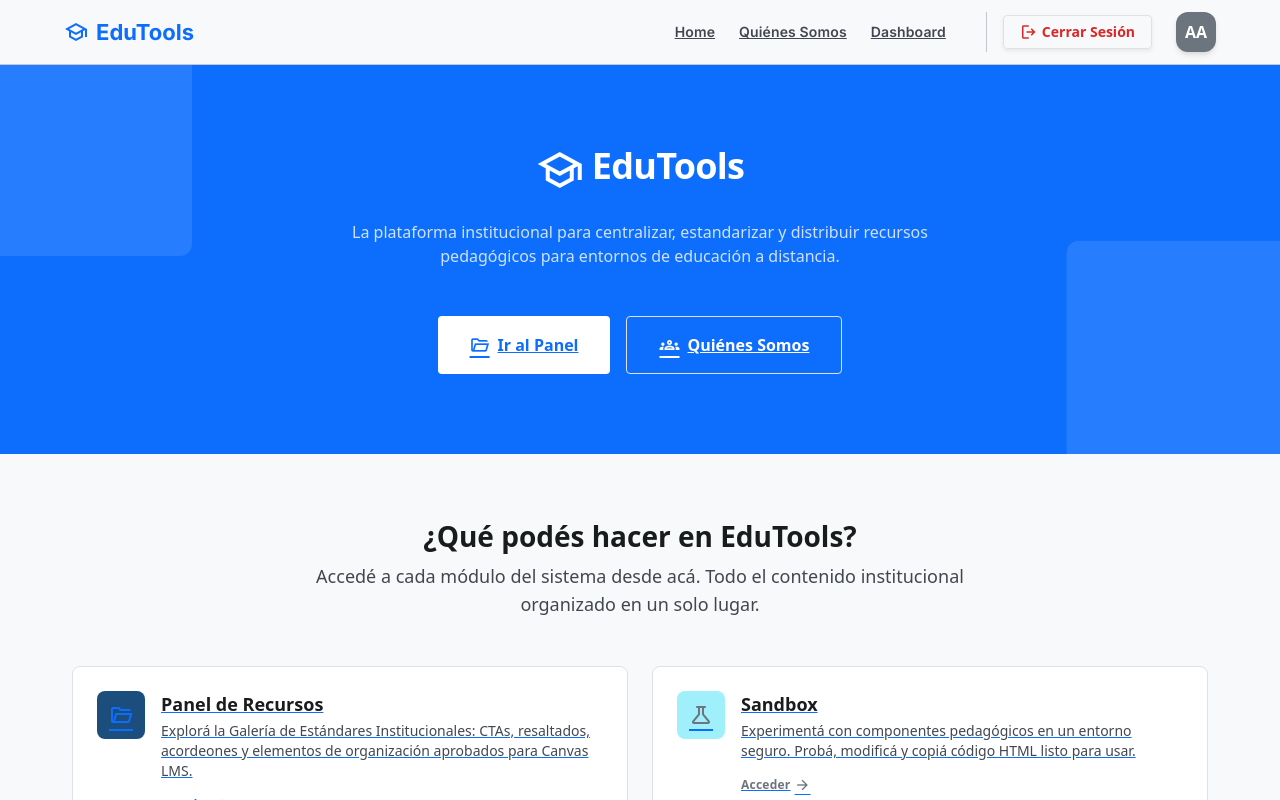
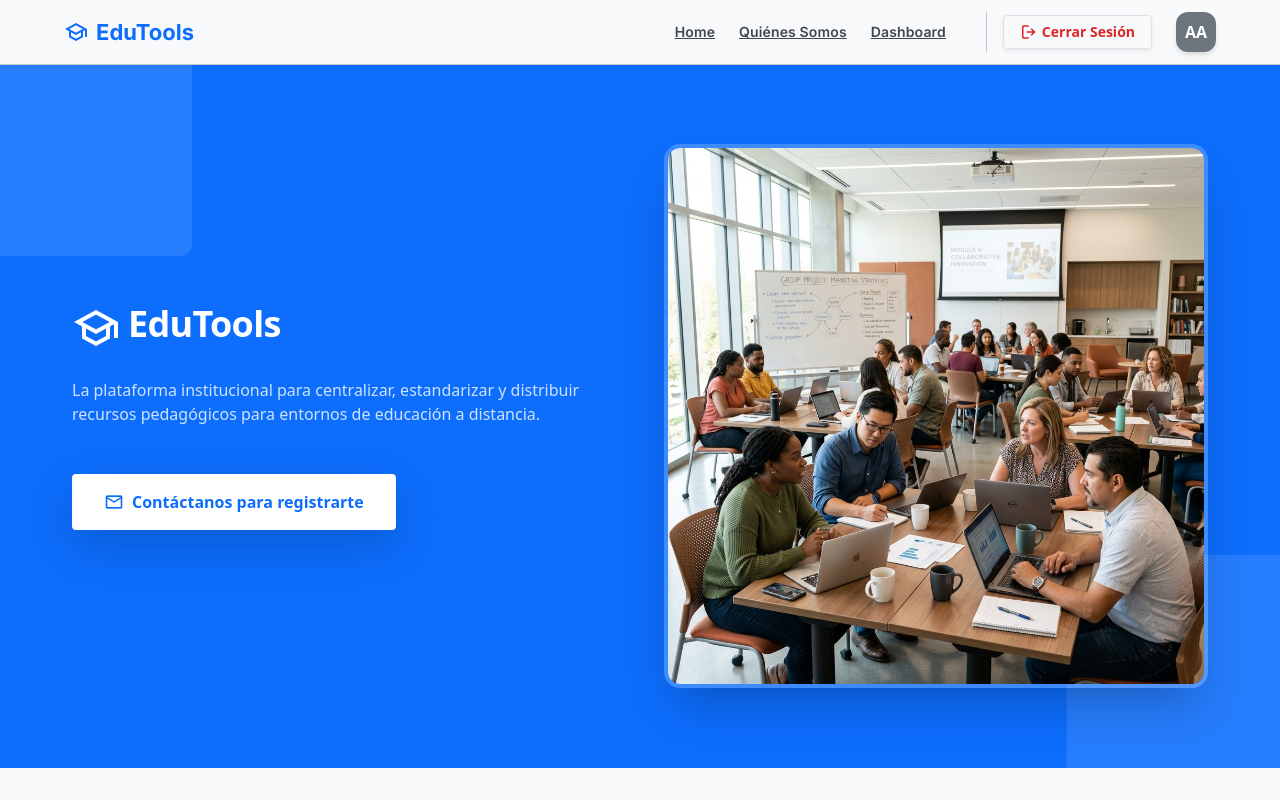
Before and after one commit to ISPC-TSDWAD/ModPWeb--Dev6, an Angular app in the folder Frontend/: page /home in a window 1280 px wide. Shown: the top 800 px of the page. Built offline with nearby package versions, Linux system fonts and the light colour scheme; no server answers; sample sign-in values are in the browser's storage.

Commit message:
feat: refactor Home layout, add contact form modal, replace buttons with image

```diff
--- a/Frontend/src/app/features/home/home.component.html
+++ b/Frontend/src/app/features/home/home.component.html
@@ -6,26 +6,26 @@
       <div class="absolute top-0 left-0 w-96 h-96 bg-white rounded-full -translate-x-1/2 -translate-y-1/2"></div>
       <div class="absolute bottom-0 right-0 w-80 h-80 bg-white rounded-full translate-x-1/3 translate-y-1/3"></div>
     </div>
-    <div class="relative max-w-[1200px] mx-auto px-xl py-20 flex flex-col items-center text-center gap-lg">
+    <div class="relative max-w-[1200px] mx-auto px-xl py-20 grid grid-cols-1 md:grid-cols-2 gap-12 items-center">
+      <div class="flex flex-col items-start text-left gap-6 z-10">
         <div class="flex items-center gap-sm">
           <span class="material-symbols-outlined text-white text-[48px]">school</span>
           <h1 class="text-display-lg text-white font-bold">EduTools</h1>
         </div>
-      <p class="text-title-lg text-white/80 max-w-2xl">
+        <p class="text-title-lg text-white/80">
           La plataforma institucional para centralizar, estandarizar y distribuir recursos pedagógicos
           para entornos de educación a distancia.
         </p>
-      <div class="flex gap-md flex-wrap justify-center mt-sm">
-        <a routerLink="/dashboard"
-          class="bg-white text-primary font-bold px-8 py-3 rounded-lg hover:bg-primary-container transition-colors flex items-center gap-2">
-          <span class="material-symbols-outlined text-[20px]">folder_open</span>
-          Ir al Panel
-        </a>
-        <a routerLink="/about"
-          class="border border-white/60 text-white font-bold px-8 py-3 rounded-lg hover:bg-white/10 transition-colors flex items-center gap-2">
-          <span class="material-symbols-outlined text-[20px]">groups</span>
-          Quiénes Somos
-        </a>
+        <div class="mt-sm">
+          <button (click)="abrirModalContacto()"
+            class="bg-white text-primary font-bold px-8 py-3 rounded-lg shadow-lg hover:bg-primary-container transition-all flex items-center gap-2">
+            <span class="material-symbols-outlined text-[20px]">mail</span>
+            Contáctanos para registrarte
+          </button>
+        </div>
+      </div>
+      <div class="z-10 rounded-2xl overflow-hidden shadow-2xl border-4 border-white/20">
+        <img src="assets/aula.png" alt="Aula de estudiantes interactuando y aprendiendo" class="w-full h-auto object-cover hover:scale-105 transition-transform duration-700">
       </div>
     </div>
   </section>
@@ -114,5 +114,83 @@
   </section>
 
 
+  <!-- Modal de Contacto -->
+  @if (mostrarModalContacto) {
+    <div class="fixed inset-0 z-50 flex items-center justify-center p-4 bg-black/60 backdrop-blur-sm animate-fade-in">
+      <div class="bg-surface rounded-2xl shadow-2xl w-full max-w-lg overflow-hidden animate-slide-up">
+
+        <div class="flex justify-between items-center bg-primary text-white px-6 py-4">
+          <h3 class="text-title-lg font-bold flex items-center gap-2">
+            <span class="material-symbols-outlined">mail</span>
+            Solicitar Registro
+          </h3>
+          <button (click)="cerrarModalContacto()" class="text-white/80 hover:text-white transition-colors">
+            <span class="material-symbols-outlined">close</span>
+          </button>
+        </div>
+
+        <div class="p-6">
+          @if (mensajeContactoExito) {
+            <div class="bg-[#e6f4ea] text-[#137333] p-4 rounded-lg flex items-start gap-3 mb-4 border border-[#ceead6]">
+              <span class="material-symbols-outlined">check_circle</span>
+              <div>
+                <p class="font-bold">¡Mensaje enviado con éxito!</p>
+                <p class="text-sm">Nos pondremos en contacto pronto.</p>
+              </div>
+            </div>
+          } @else {
+            <p class="text-on-surface-variant mb-6">
+              Completá el formulario y nuestro equipo te enviará las instrucciones para acceder al panel.
+            </p>
+
+            <form [formGroup]="contactoForm" (ngSubmit)="enviarContacto()" class="flex flex-col gap-4">
+              <!-- Nombre -->
+              <div>
+                <label class="block text-label-md text-on-surface mb-1 font-semibold">Nombre Completo</label>
+                <input type="text" formControlName="nombre"
+                  class="w-full bg-surface border rounded-lg px-4 py-2 outline-none focus:border-primary focus:ring-1 focus:ring-primary transition-all"
+                  [class.border-error]="esCampoContactoInvalido('nombre')" [class.border-outline]="!esCampoContactoInvalido('nombre')">
+                @if (esCampoContactoInvalido('nombre')) {
+                  <p class="text-error text-body-sm mt-1">El nombre es requerido y debe tener al menos 3 letras.</p>
+                }
+              </div>
+
+              <!-- Email -->
+              <div>
+                <label class="block text-label-md text-on-surface mb-1 font-semibold">Correo Electrónico</label>
+                <input type="email" formControlName="email"
+                  class="w-full bg-surface border rounded-lg px-4 py-2 outline-none focus:border-primary focus:ring-1 focus:ring-primary transition-all"
+                  [class.border-error]="esCampoContactoInvalido('email')" [class.border-outline]="!esCampoContactoInvalido('email')">
+                @if (esCampoContactoInvalido('email')) {
+                  <p class="text-error text-body-sm mt-1">Ingresa un email válido.</p>
+                }
+              </div>
+
+              <!-- Mensaje -->
+              <div>
+                <label class="block text-label-md text-on-surface mb-1 font-semibold">Mensaje</label>
+                <textarea formControlName="mensaje" rows="4"
+                  class="w-full bg-surface border rounded-lg px-4 py-2 outline-none focus:border-primary focus:ring-1 focus:ring-primary transition-all resize-none"
+                  [class.border-error]="esCampoContactoInvalido('mensaje')" [class.border-outline]="!esCampoContactoInvalido('mensaje')"></textarea>
+                @if (esCampoContactoInvalido('mensaje')) {
+                  <p class="text-error text-body-sm mt-1">El mensaje es requerido (mín. 10 caracteres).</p>
+                }
+              </div>
+
+              <div class="flex justify-end gap-3 mt-4">
+                <button type="button" (click)="cerrarModalContacto()" class="px-6 py-2 text-primary font-bold hover:bg-surface-variant rounded-lg transition-colors">
+                  Cancelar
+                </button>
+                <button type="submit" [disabled]="contactoForm.invalid"
+                  class="bg-primary text-white px-6 py-2 rounded-lg font-bold disabled:opacity-50 hover:bg-primary/90 transition-colors">
+                  Enviar Mensaje
+                </button>
+              </div>
+            </form>
+          }
+        </div>
+      </div>
+    </div>
+  }
 
 </div>
--- a/Frontend/src/app/features/home/home.component.ts
+++ b/Frontend/src/app/features/home/home.component.ts
@@ -25,11 +25,21 @@ export class HomeComponent implements OnInit {
   recursoForm: FormGroup;
   mensajeExito: boolean = false;
 
+  contactoForm: FormGroup;
+  mostrarModalContacto: boolean = false;
+  mensajeContactoExito: boolean = false;
+
   constructor() {
     this.recursoForm = this.fb.group({
       titulo: ['', [Validators.required, Validators.minLength(5), Validators.maxLength(50)]],
       categoria: ['', Validators.required],
       url: ['', [Validators.required, Validators.pattern('https?://.+')]],
+    });
+
+    this.contactoForm = this.fb.group({
+      nombre: ['', [Validators.required, Validators.minLength(3)]],
+      email: ['', [Validators.required, Validators.email]],
+      mensaje: ['', [Validators.required, Validators.minLength(10)]]
     });
   }
 
@@ -87,4 +97,30 @@ export class HomeComponent implements OnInit {
         console.error('Error al copiar al portapapeles: ', err);
       });
   }
+
+  abrirModalContacto(): void {
+    this.mostrarModalContacto = true;
+  }
+
+  cerrarModalContacto(): void {
+    this.mostrarModalContacto = false;
+    this.contactoForm.reset();
+  }
+
+  enviarContacto(): void {
+    if (this.contactoForm.valid) {
+      // Simular envío de email
+      console.log('Enviando email de contacto:', this.contactoForm.value);
+      this.mensajeContactoExito = true;
+      setTimeout(() => {
+        this.mensajeContactoExito = false;
+        this.cerrarModalContacto();
+      }, 3000);
+    }
+  }
+
+  esCampoContactoInvalido(campo: string): boolean {
+    const control = this.contactoForm.get(campo);
+    return !!control && control.invalid && (control.dirty || control.touched);
+  }
 }
```
Also changed, not shown: Frontend/src/assets/aula.png (added). Lines whose indentation alone changed are shown as unchanged.
